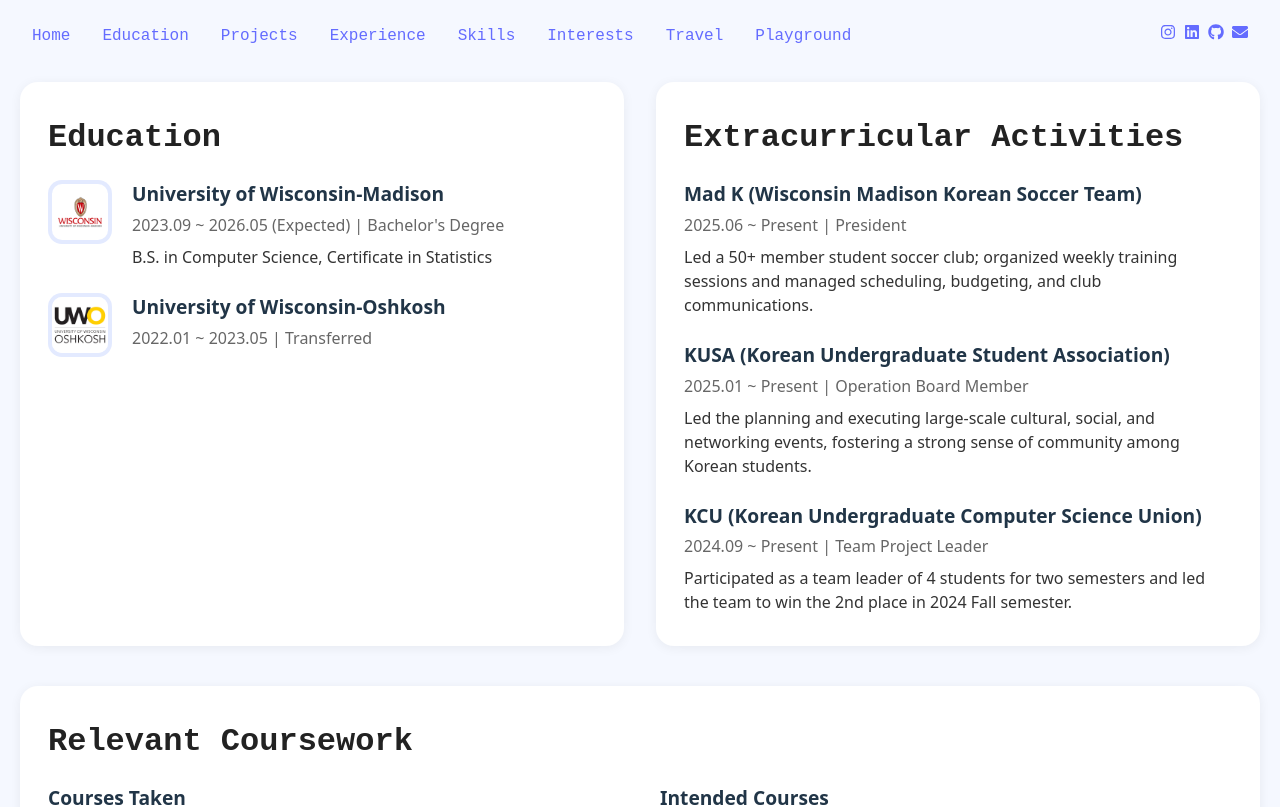
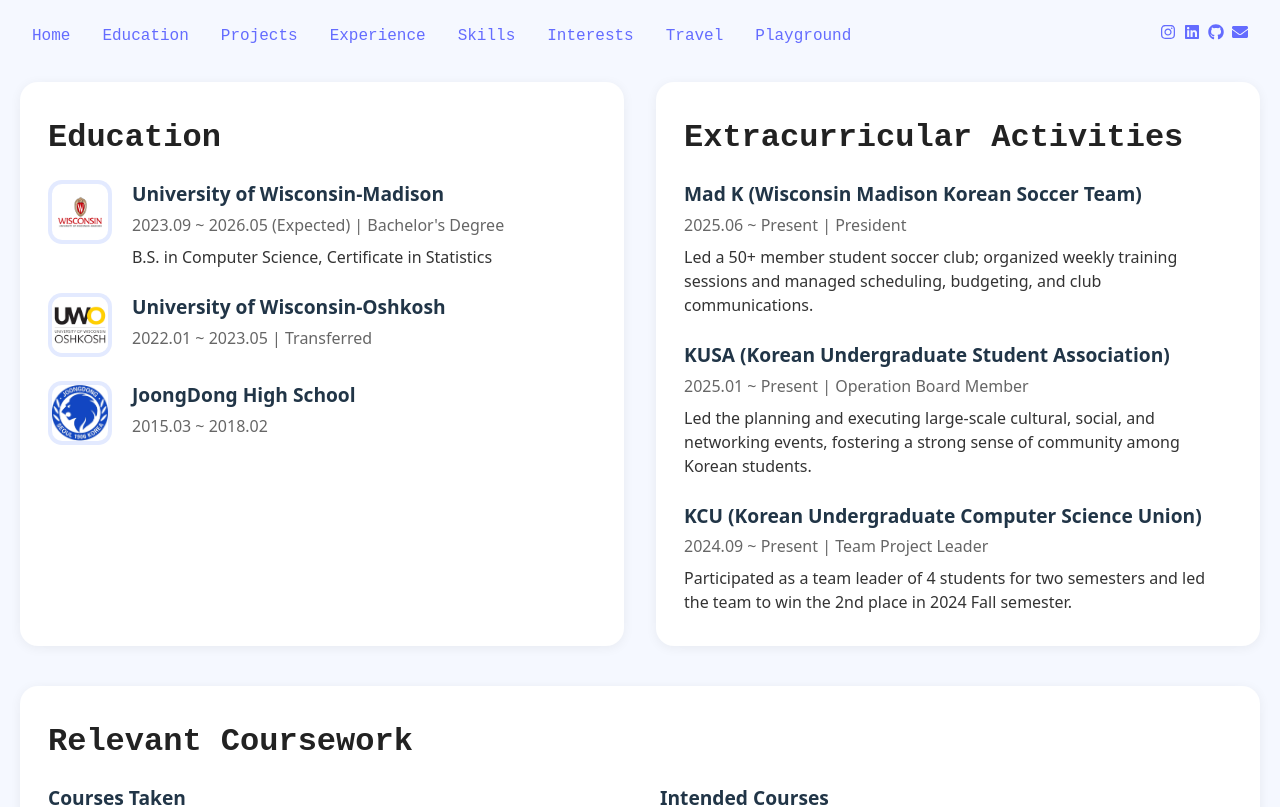
Before and after one commit to HelloPyunny/HelloPyunny, a React (Vite) app: page /education in a window 1280 px wide. Shown: the top 807 px of the page. Built offline with nearby package versions, Linux system fonts and the light colour scheme.

Commit message:
Added HighSchool Education

```diff
--- a/src/pages/Education.jsx
+++ b/src/pages/Education.jsx
@@ -1,6 +1,7 @@
 import styled from "styled-components";
 import uwmadisonLogo from "../assets/uwmadisonLogo.png";
 import uwoLogo from "../assets/uwo.png";
+import JoongDongHighSchoolLogo from "../assets/JoongDongLogo.png";
 
 const Container = styled.div`
   min-height: 100vh;
@@ -104,6 +105,12 @@ const schools = [
     logo: uwoLogo,
     name: "University of Wisconsin-Oshkosh",
     period: "2022.01 ~ 2023.05 | Transferred",
+    desc: "",
+  },
+  {
+    logo: JoongDongHighSchoolLogo,
+    name: "JoongDong High School",
+    period: "2015.03 ~ 2018.02",
     desc: "",
   },
 ];
```
Also changed, not shown: src/assets/JoongDongLogo.png (added).
